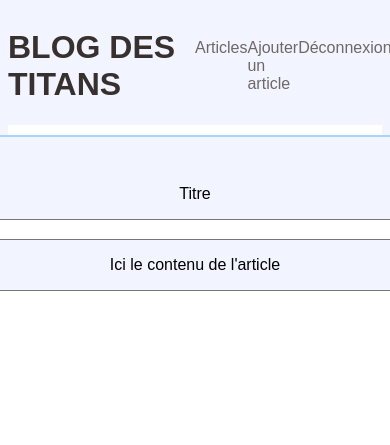
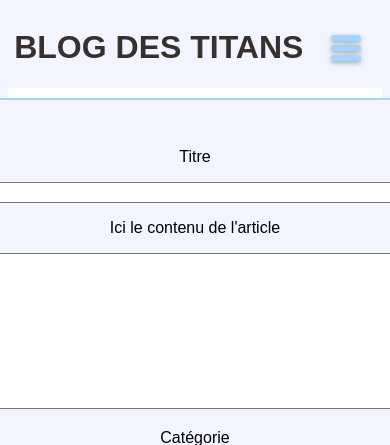
Before and after one commit to loryleticee/tp_blog, a PHP site: page /vues/articles/add.php in a window 390 px wide; the page is wider, and only the part inside the window is pictured. Shown: the top 445 px of that part. Run offline with PHP 8.4, Linux system fonts and the light colour scheme; the visitor is signed in with stand-in values (Sample User, id 1).

Commit message:
burger menu responsive

```diff
--- a/assets/style/main.css
+++ b/assets/style/main.css
@@ -77,12 +77,14 @@
   justify-content: space-evenly;
 }
 
-#nav a {
+#nav a ,
+#nav-mobile_item>ul>li>a {
   color: #6f6866;
   text-decoration: none;
 }
 
-#nav a:hover {
+#nav a:hover,
+#nav-mobile_item>ul>li>a:hover {
   font-weight: 600;
   color: #788585;
 }
@@ -110,7 +112,7 @@
   color: #ffffff;
 }
 
-#nav-burger {
+#nav-mobile {
   display: none;
 }
 
@@ -155,16 +157,92 @@
   text-align: center;
 }
 
+/* **** */
+.menu-btn {
+    position: relative;
+    display: flex;
+    justify-content: center;
+    align-items: center;
+    width: 60px;
+    height: 60px;
+    cursor: pointer;
+    transition: all .5s ease-in-out;
+    /* border: 3px solid black; */
+}
 
-@media screen and (max-width: 375px) {
+.menu-btn__burger {
+    width: 30px;
+    height: 6px;
+    background: #A9D3FF;
+    border-radius:  5px;
+    box-shadow: 0 2px 5px #93ACB5;
+    transition: all .5s ease-in-out;
+}
+
+.menu-btn__burger::before,
+.menu-btn__burger::after {
+    content: "";
+    position: absolute;
+    width: 30px;
+    height: 6px;
+    background: #A9D3FF;
+    border-radius:  5px;
+    box-shadow: 0 2px 5px #93ACB5;
+    transition: all .5s ease-in-out;
+}
+
+.menu-btn__burger::before {
+    transform: translateY(-10px);
+}
+
+.menu-btn__burger::after {
+    transform: translateY(10px);
+}
+
+.menu-btn.open .menu-btn__burger {
+    transform: translateX(-50px);
+    background: transparent;
+    box-shadow: none;
+}
+
+.menu-btn.open .menu-btn__burger::before {
+    transform: rotate(45deg) translate(35px, -35px);
+}
+.menu-btn.open .menu-btn__burger::after {
+    transform: rotate(-45deg) translate(35px, 35px);
+}
+
+#nav-mobile_item {
+  display: none;
+  position: absolute;
+  top: 0rem;
+  line-height: 3rem;
+  right: 0.2rem;
+  opacity: 0;
+  background-color: #f2f4ff;;
+  width: 250px;
+
+}
+
+/* ***** */
+
+@media screen and (max-width: 700px) {
   #nav {
     display: none;
   }
-  .my_array {
-    height: 75px;
+  #nav-mobile {
+    display: flex;
   }
-  #nav-burger {
-    display: block;
-    width: 100%;
+  #nav-mobile_item.open {
+    display: flex;
+    animation: mymove 0.5s ;
+    animation-fill-mode: forwards;
+  }
+
+  @keyframes mymove {
+    100% {
+      opacity: 1;
+      top: 5.5rem;
+    }
   }
 }
--- a/vues/articles/article.php
+++ b/vues/articles/article.php
@@ -9,6 +9,7 @@
 if (empty($_GET['id'])) {
     die("Il manque un paramètre");
 }
+
 $article_id = htmlspecialchars(strip_tags($_GET['id']));
 $aArticle = getArticle($article_id);
 ?>
--- a/vues/articles/articles.php
+++ b/vues/articles/articles.php
@@ -1,6 +1,7 @@
 <?php
 session_start();
 require_once("../../config/mysql.php");
+require_once('../../config/config.php');
 require_once('../../helpers/ArticlesHelper.php');
 
 $aArticles = getArticles();
--- a/vues/templates/header.php
+++ b/vues/templates/header.php
@@ -15,6 +15,47 @@
             <a href="/vues/account/logout.php">Déconnexion</a>
             <span class="blue"><?= $_SESSION['pseudo'] ?></span>
         <?php endif ?>
+    </nav>
 
+    <nav id="nav-mobile">
+        <div class="menu-btn">
+            <div class="menu-btn__burger"></div>
+        </div>
+        <div id="nav-mobile_item">
+            <ul>
+                <li><a href="/controller/ArticleController.php?action=show">Articles</a></li>
+                <?php if (isset($_SESSION['id'])) : ?>
+                    <li><a href="/vues/articles/add.php">Ajouter un article</a></li>
+                <?php endif ?>
+
+                <?php if (!isset($_SESSION['id'])) : ?>
+                    <li><a href="/vues/account/signup.php">Inscription</a></li>
+                    <li><a href="/vues/account/login.php">Connexion</a></li>
+                <?php endif ?>
+
+                <?php if (isset($_SESSION['id'])) : ?>
+                    <li><a href="/vues/account/logout.php">Déconnexion</a></li>
+                    <span class="blue"><?= $_SESSION['pseudo'] ?></span>
+                <?php endif ?>
+            </ul>
+        </div>
     </nav>
 </header>
+
+<script>
+    const menuBtn = document.querySelector('.menu-btn');
+    const navMobile = document.querySelector('#nav-mobile_item');
+    let menuOpen = false;
+    menuBtn.addEventListener('click', () => {
+        if (!menuOpen) {
+            menuBtn.classList.add('open');
+            navMobile.classList.add('open');
+
+            menuOpen = true;
+        } else {
+            menuBtn.classList.remove('open');
+            navMobile.classList.remove('open');
+            menuOpen = false;
+        }
+    })
+</script>
```
